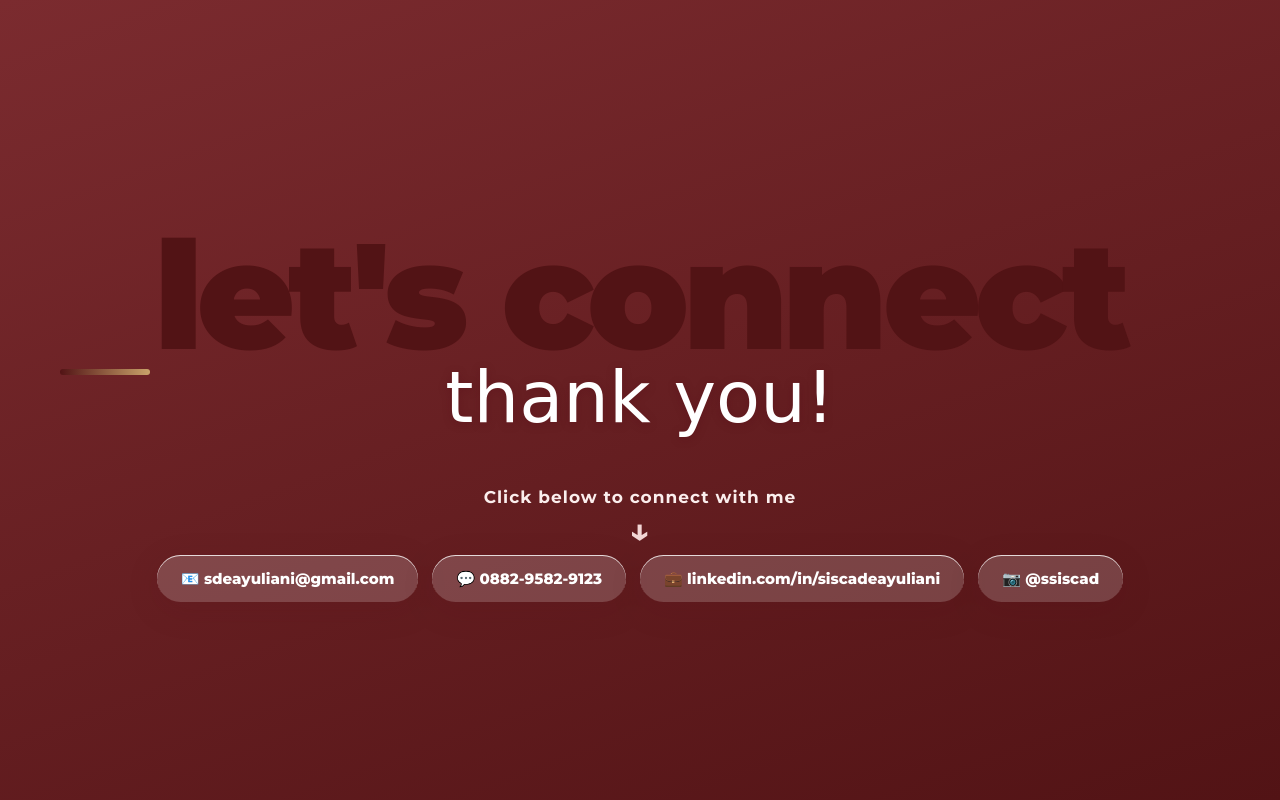
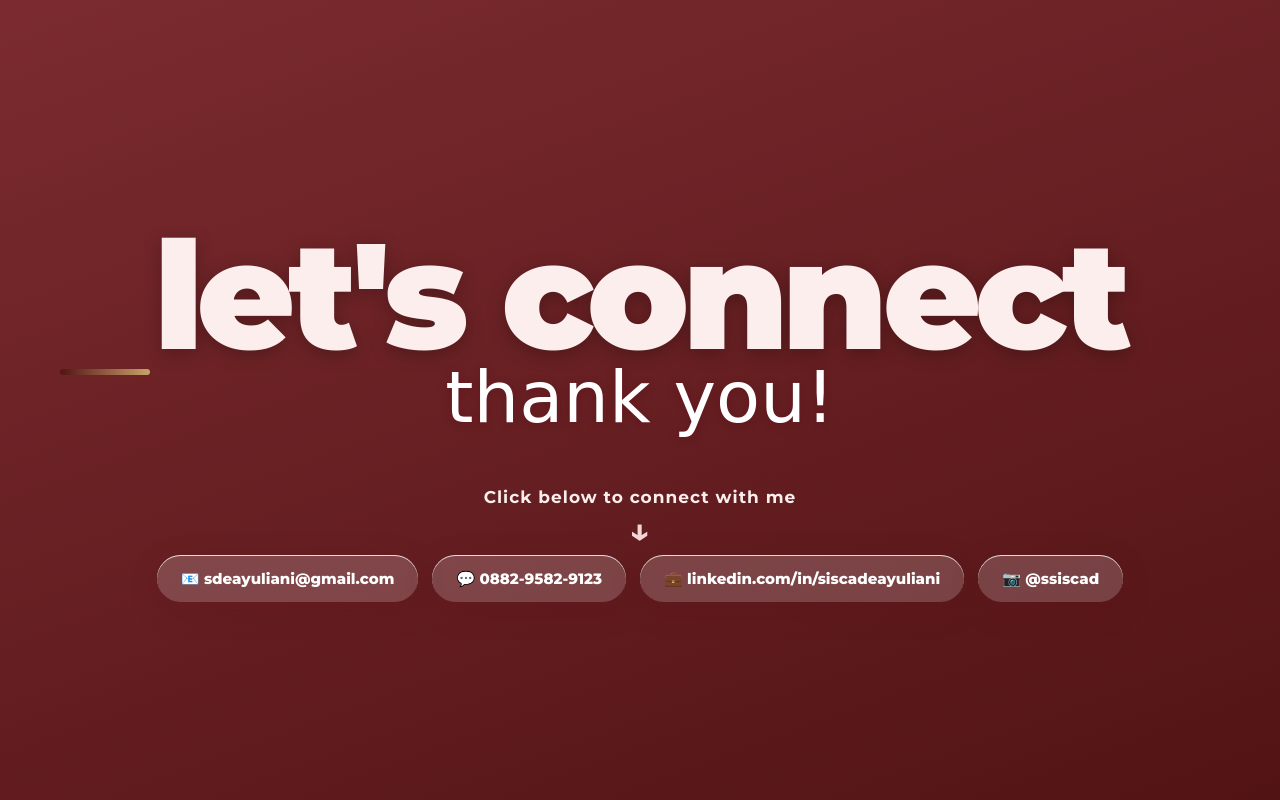
Before and after one commit to siscadeayuliani/siscadeayuliani.github.io, a plain HTML site: page index.html in a window 1280 px wide. Shown: the part 9600-10400 px from the top of the page. Drawn offline with Linux system fonts and the light colour scheme; a web font is replaced by a local one.

Commit message:
Add files via upload

```diff
--- a/index.html
+++ b/index.html
@@ -507,6 +507,8 @@ html{-webkit-text-size-adjust:100%!important;text-size-adjust:100%!important}
 .qrl{display:block;cursor:pointer}.qrl img{display:block;margin:0 auto}.clk{font-size:13px!important;padding:6px 16px!important;border-radius:16px!important;box-shadow:0 3px 8px rgba(61,7,17,.25);position:relative;z-index:5}.p .clk{font-size:24px!important;padding:10px 22px!important;border-radius:24px!important}.p .scan{font-size:18px!important}
 
 .cta{display:flex;flex-direction:column;align-items:center;gap:4px;color:#fbeeed;font-size:17px;font-weight:700;letter-spacing:.06em;margin:18px 0 10px;text-align:center}.cta .arw{font-size:34px;line-height:1;color:#f2d6d5;animation:arwb 1.2s ease-in-out infinite}@keyframes arwb{0%,100%{transform:translateY(0)}50%{transform:translateY(9px)}}
+
+.ct h2.big{color:#fbeeed!important;-webkit-text-fill-color:#fbeeed!important;background:none!important;opacity:1!important;text-shadow:0 4px 18px rgba(0,0,0,.25)}
 </style></head><body><div id="vp"><div class="stage" id="stage">
 <nav id="nav"></nav>
 
```
